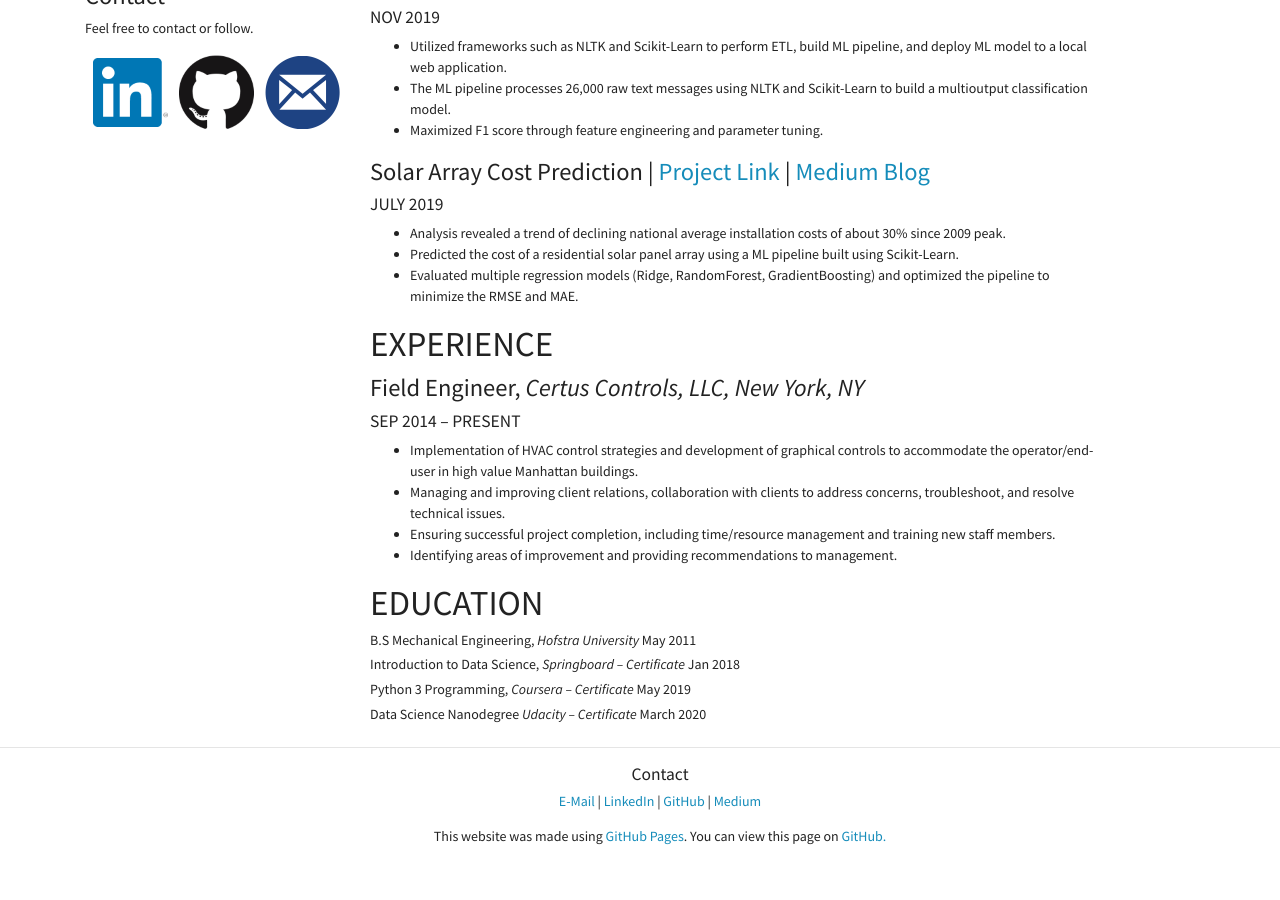
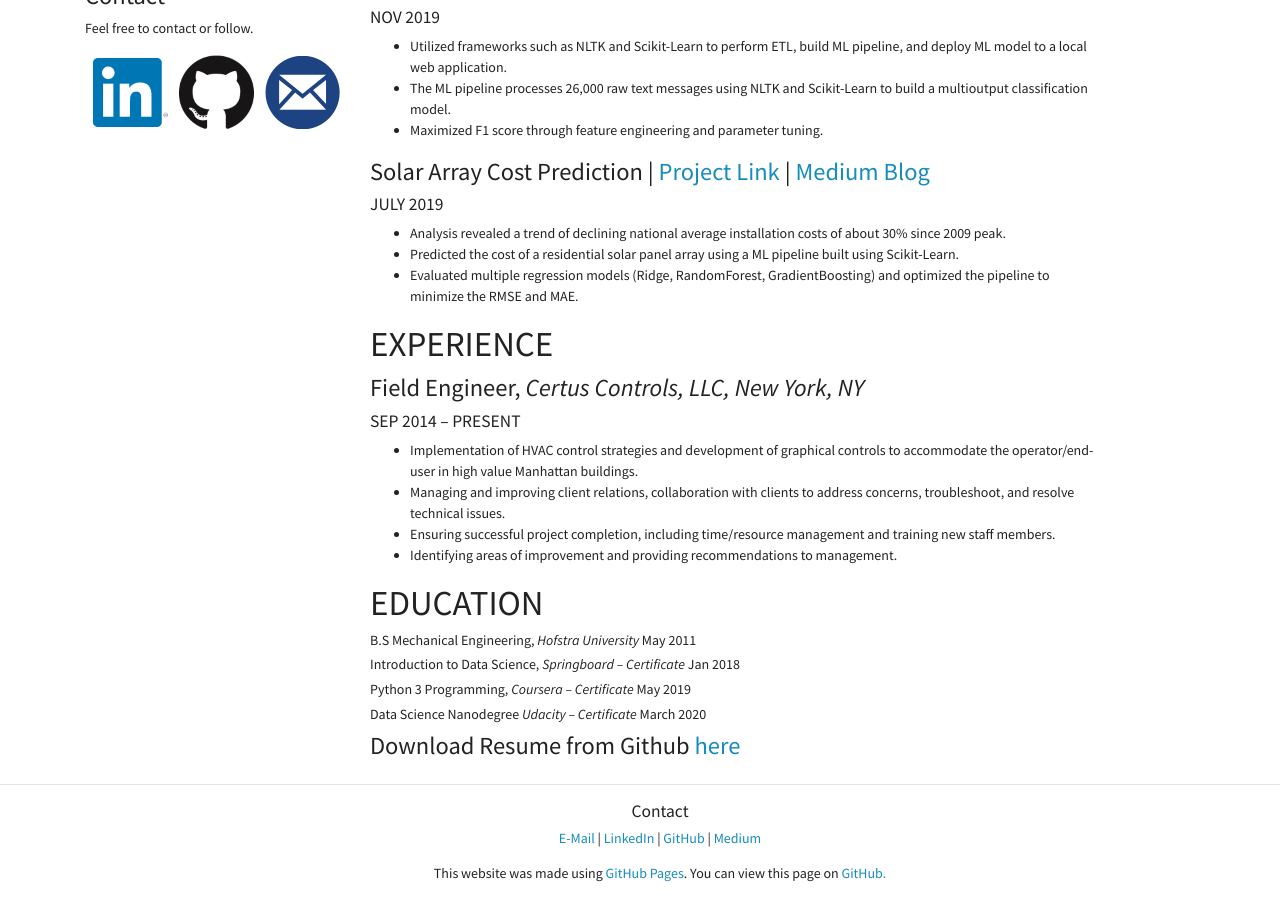
Before and after one commit to sergatron/sergatron.github.io, a Jekyll site: the page built from Resume.md, in a window 1280 px wide and 900 px high, scrolled down 672 px. Built offline with Jekyll 4.4.1, drawn with Linux system fonts in a browser that asks for light colours; nearby versions of some CDN libraries; our own code applies the rules of GitHub Pages for plain Markdown files; before the commit the page ends 1535 px from its top, so only the background shows below that.

Commit message:
Add download link

```diff
--- a/Resume.md
+++ b/Resume.md
@@ -40,3 +40,5 @@
 ###### Introduction to Data Science, *Springboard – Certificate* Jan 2018
 ###### Python 3 Programming, *Coursera – Certificate* May 2019
 ###### Data Science Nanodegree *Udacity – Certificate* March 2020
+
+### Download Resume from Github [here](https://github.com/sergatron/Portfolio/raw/master/Sergey_Mouzykin_Resume.pdf)
```
